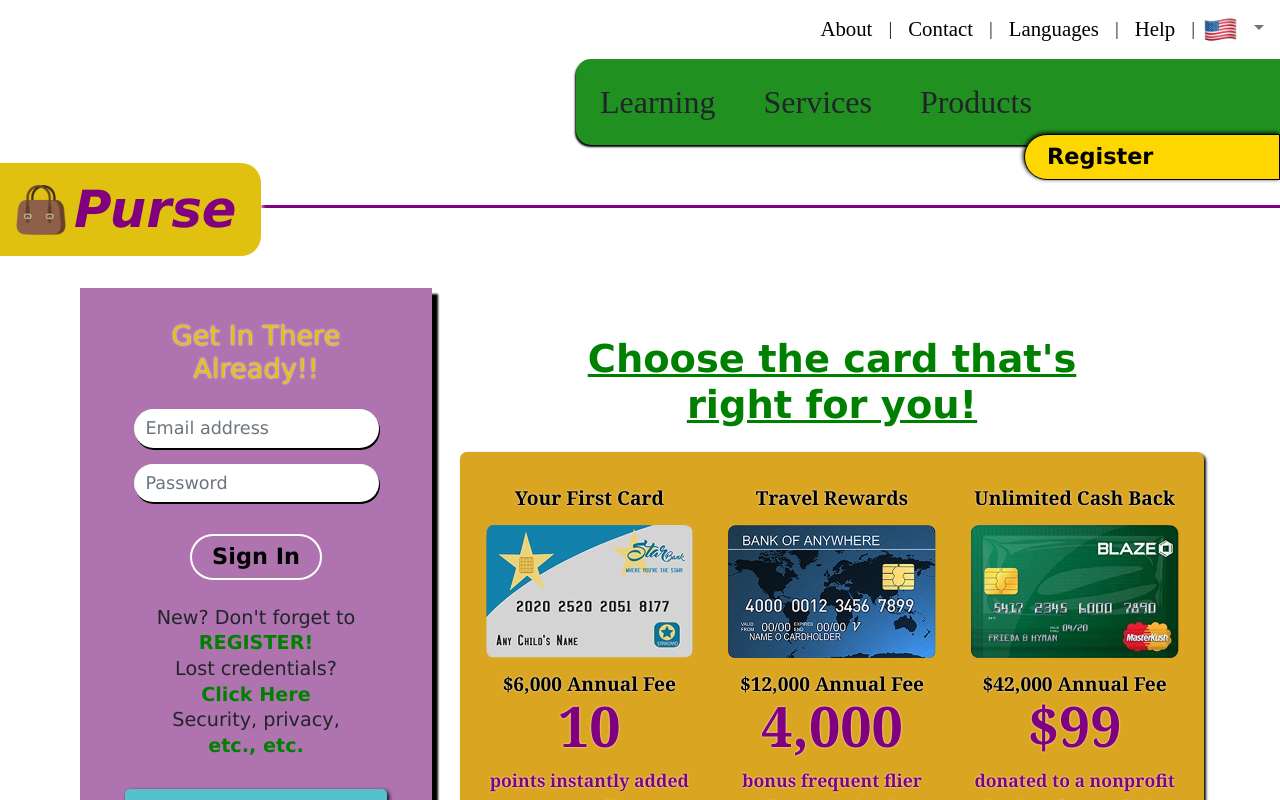
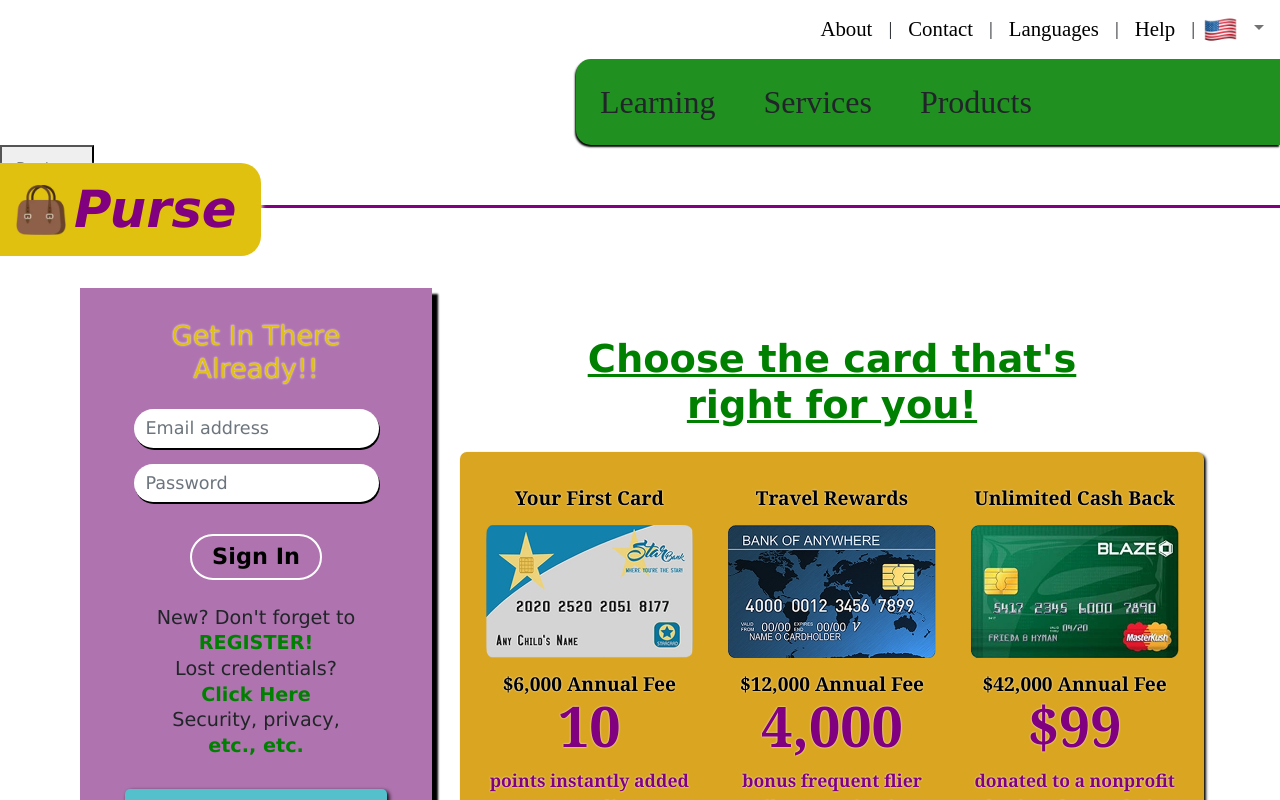
Before and after one commit to marksatin1/Purse-Banking, a React (Create React App) app: page / in a window 1280 px wide. Shown: the top 800 px of the page. Built offline with nearby package versions, Linux system fonts and the light colour scheme.

Commit message:
name changes; fixed purse-btn hover area

```diff
--- a/src/components/Layout/Header.js
+++ b/src/components/Layout/Header.js
@@ -3,7 +3,7 @@
 import Navbar from 'react-bootstrap/Navbar';
 import TopNav from './TopNav';
 import MainNav from './MainNav';
-import MyPurseButton from './MyPurseButton';
+import MyPurseNav from './MyPurseNav';
 import Logo from './Logo';
 
 import FlyingMoney from '../../assets/Emojis/FlyingMoney.png';
@@ -29,13 +29,13 @@
             <Navbar.Collapse className={collapseAnim}>
               <TopNav />
               <MainNav />
-              <MyPurseButton />
+              <MyPurseNav />
             </Navbar.Collapse>
           </div>
           <div className='d-none d-sm-block'>
             <TopNav />
             <MainNav />
-            <MyPurseButton />
+            <MyPurseNav />
           </div>
         </Navbar>
       </div>
--- a/src/components/Layout/MyPurseButton.js
+++ b/src/components/Layout/MyPurseNav.js
@@ -4,7 +4,7 @@
 import NavDropdown from 'react-bootstrap/NavDropdown';
 import AuthContext from '../../context/AuthContext';
 
-const MyPurseButton = () => {
+const MyPurseNav = () => {
   const [destination, setDestination] = useState({});
 
   const authCtx = useContext(AuthContext);
@@ -18,14 +18,14 @@
   }, [authCtx.signedIn]);
 
   return (
-    <Nav className='my-purse-btn'>
-      <button className='my-purse-btn--btn'>
+    <Nav className='my-purse-nav'>
+      <button className='my-purse-nav--btn'>
         <Nav.Link href={destination.destUrl}>
           <p>{destination.destName}</p>
         </Nav.Link>
       </button>
       {authCtx.signedIn && (
-        <div className='my-purse-btn--dropdown'>
+        <div className='my-purse-nav--dropdown'>
           <Nav.Link href='/my-purse/debit-accounts?account=checking'>
             <p>Checking</p>
           </Nav.Link>
@@ -48,4 +48,4 @@
   );
 };
 
-export default MyPurseButton;
+export default MyPurseNav;
--- a/src/styles/sass/layout/_my-purse-button.scss
+++ b/src/styles/sass/layout/_my-purse-nav.scss
@@ -1,7 +1,8 @@
-.my-purse-btn {
-  width: 100%;
+.my-purse-nav {
+  width: auto;
+  float: right;
 
-  &:hover &--dropdown {
+  &:hover .my-purse-nav--dropdown {
     display: block;
   }
 
@@ -62,7 +63,7 @@
 }
 
 @media only screen and (min-width: 576px) {
-  .my-purse-btn {
+  .my-purse-nav {
     display: flex;
     justify-content: flex-end;
 
@@ -88,7 +89,7 @@
 }
 
 @media only screen and (min-width: 768px) {
-  .my-purse-btn {
+  .my-purse-nav {
     &--btn {
       width: 22vw;
       top: -0.7rem;
@@ -101,7 +102,7 @@
 }
 
 @media only screen and (min-width: 992px) {
-  .my-purse-btn {
+  .my-purse-nav {
     &--btn {
       width: 20vw;
     }
@@ -113,7 +114,7 @@
 }
 
 @media only screen and (min-width: 1200px) {
-  .my-purse-btn {
+  .my-purse-nav {
     &--btn {
       p {
         font-size: 1.4rem;
@@ -129,7 +130,7 @@
 }
 
 @media only screen and (min-width: 1400px) {
-  .my-purse-btn {
+  .my-purse-nav {
     &--btn {
       width: 17vw;
     }
```
